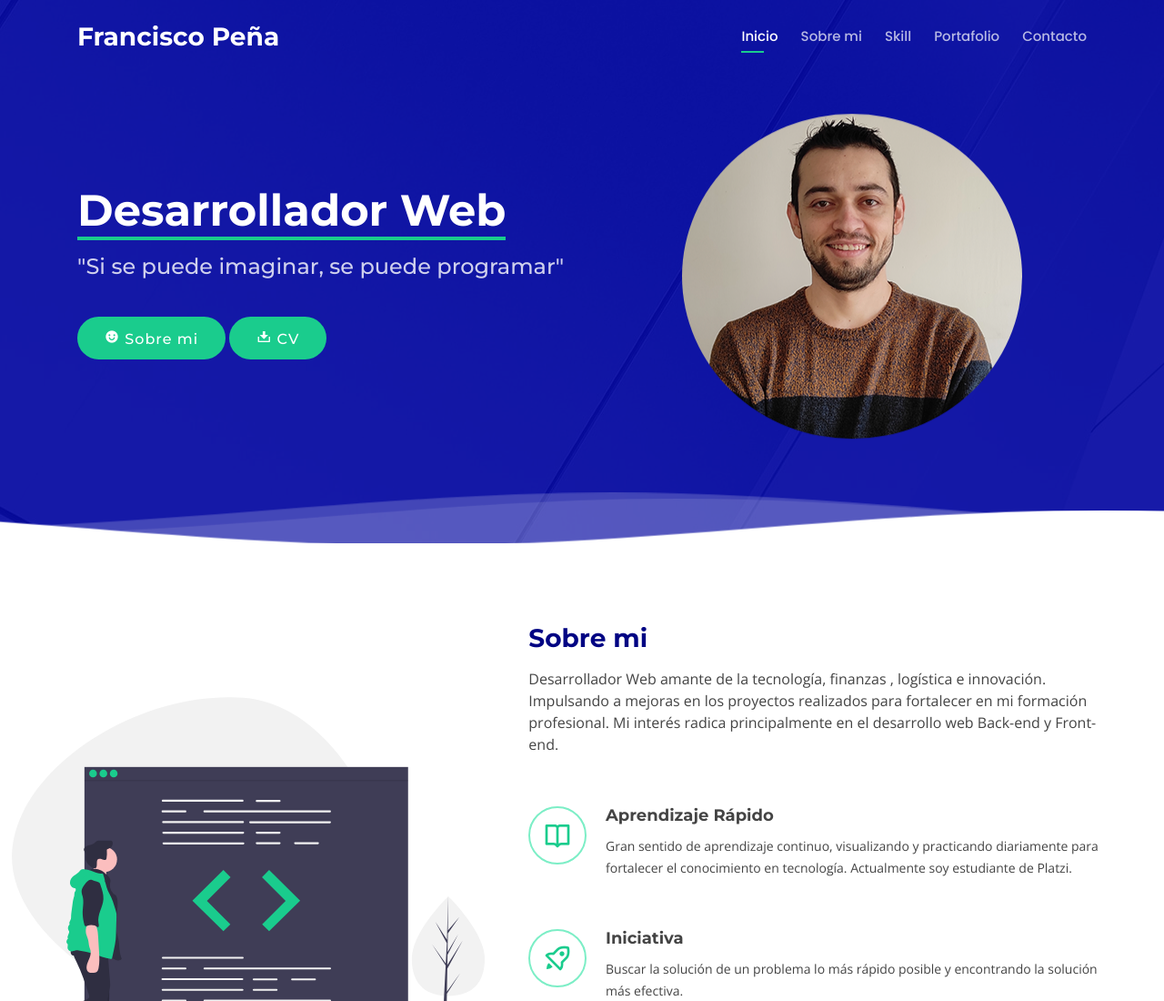
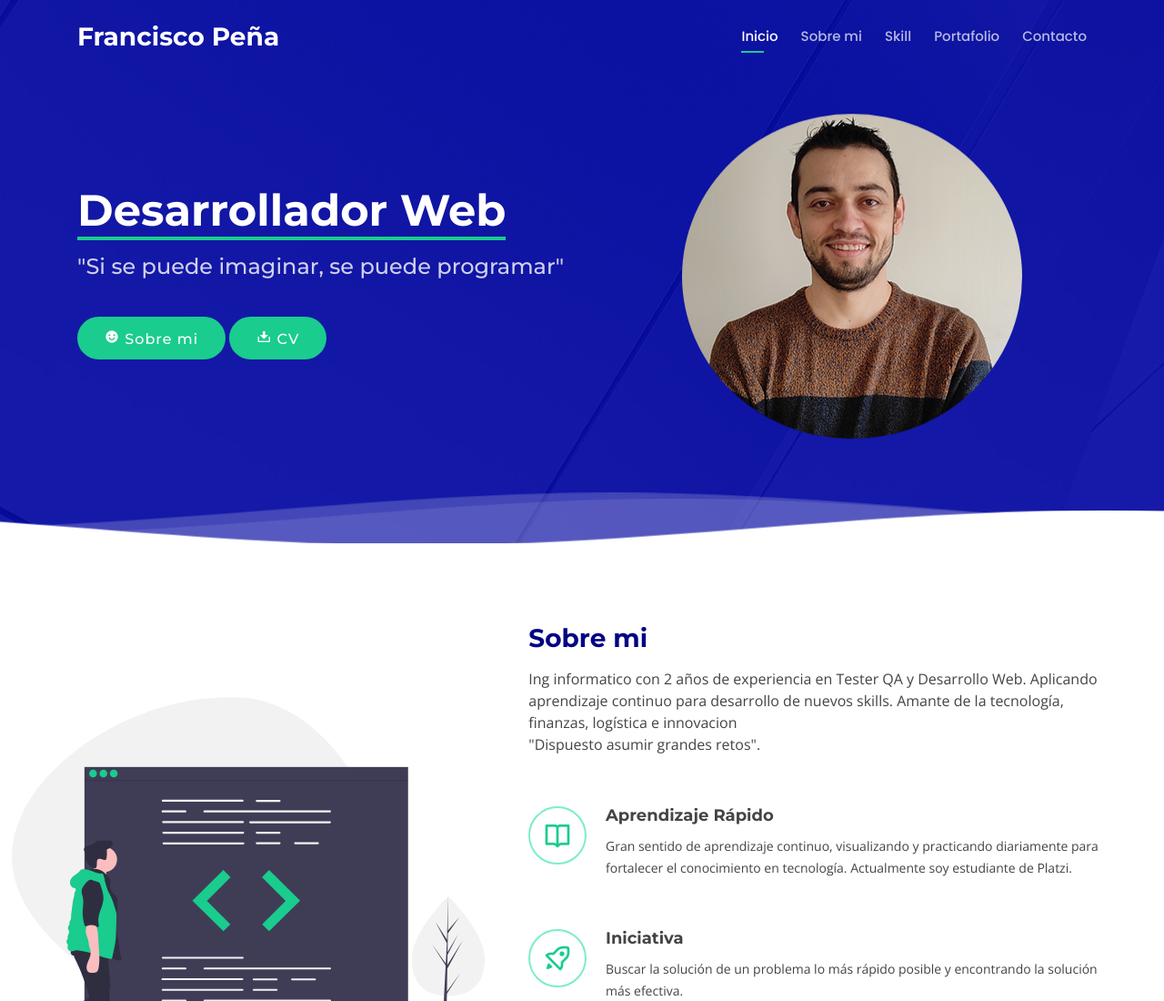
Before and after one commit to melram/portafolio, a plain HTML site: page index.html in a window 1280 px wide. Shown: the top 1100 px of the page at 91% size. Drawn offline with nearby package versions, Linux system fonts and the light colour scheme.

Commit message:
Update index.html

```diff
--- a/index.html
+++ b/index.html
@@ -112,7 +112,7 @@
 
           <div class="col-xl-7 col-lg-6 icon-boxes d-flex flex-column align-items-stretch justify-content-center py-5 px-lg-5" data-aos="fade-left">
             <h3>Sobre mi</h3>
-            <p>Desarrollador Web amante de la tecnología, finanzas , logística e innovación. Impulsando a mejoras en los proyectos realizados para fortalecer en mi formación profesional. Mi interés radica principalmente en el desarrollo web Back-end y Front-end.</p>
+            <p>Ing informatico con 2 años de experiencia en Tester QA y Desarrollo Web. Aplicando aprendizaje continuo para desarrollo de nuevos skills. Amante de la tecnología, finanzas, logística e innovacion <br> "Dispuesto asumir grandes retos".</p>
 
 
 
```
